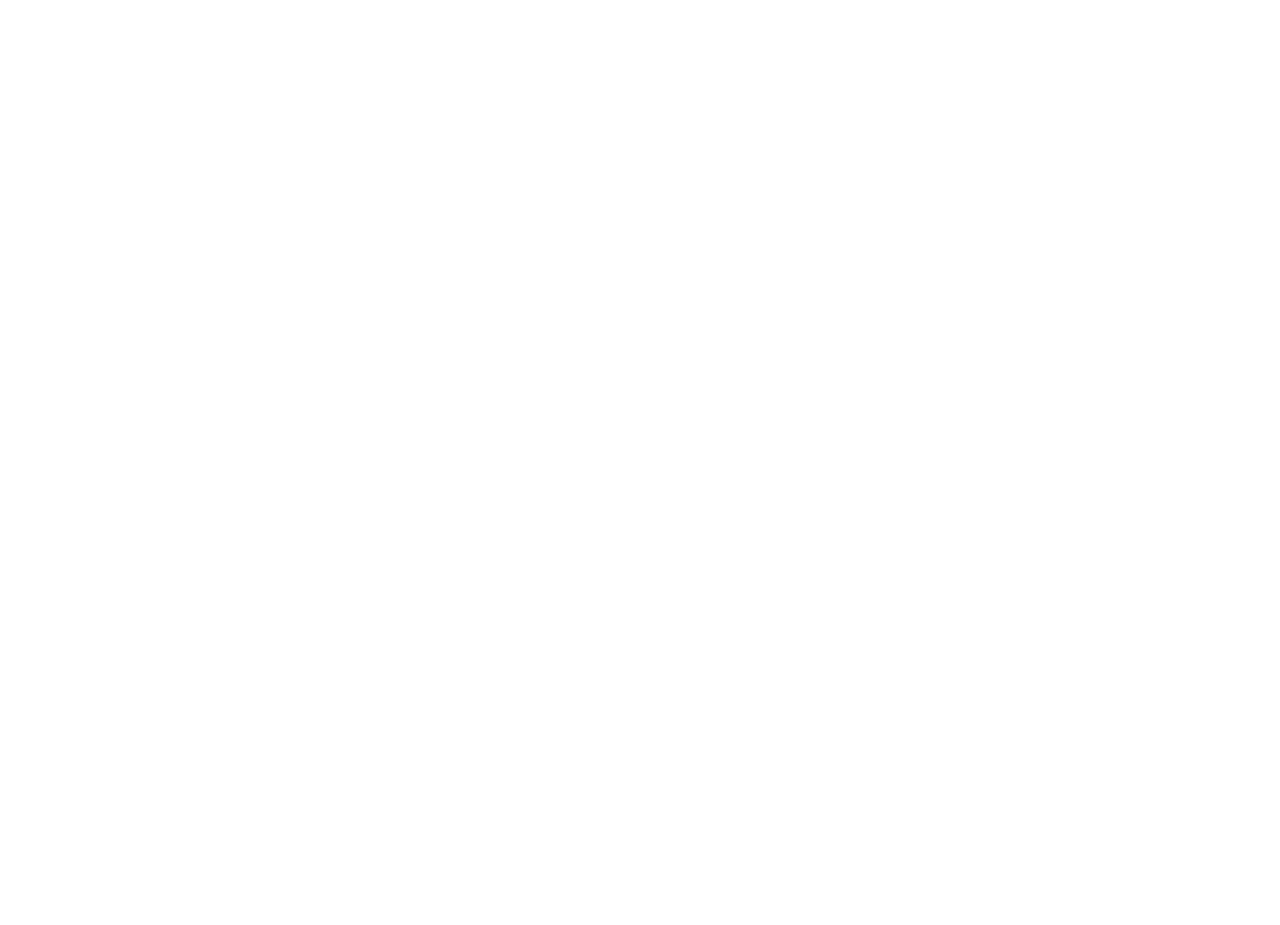
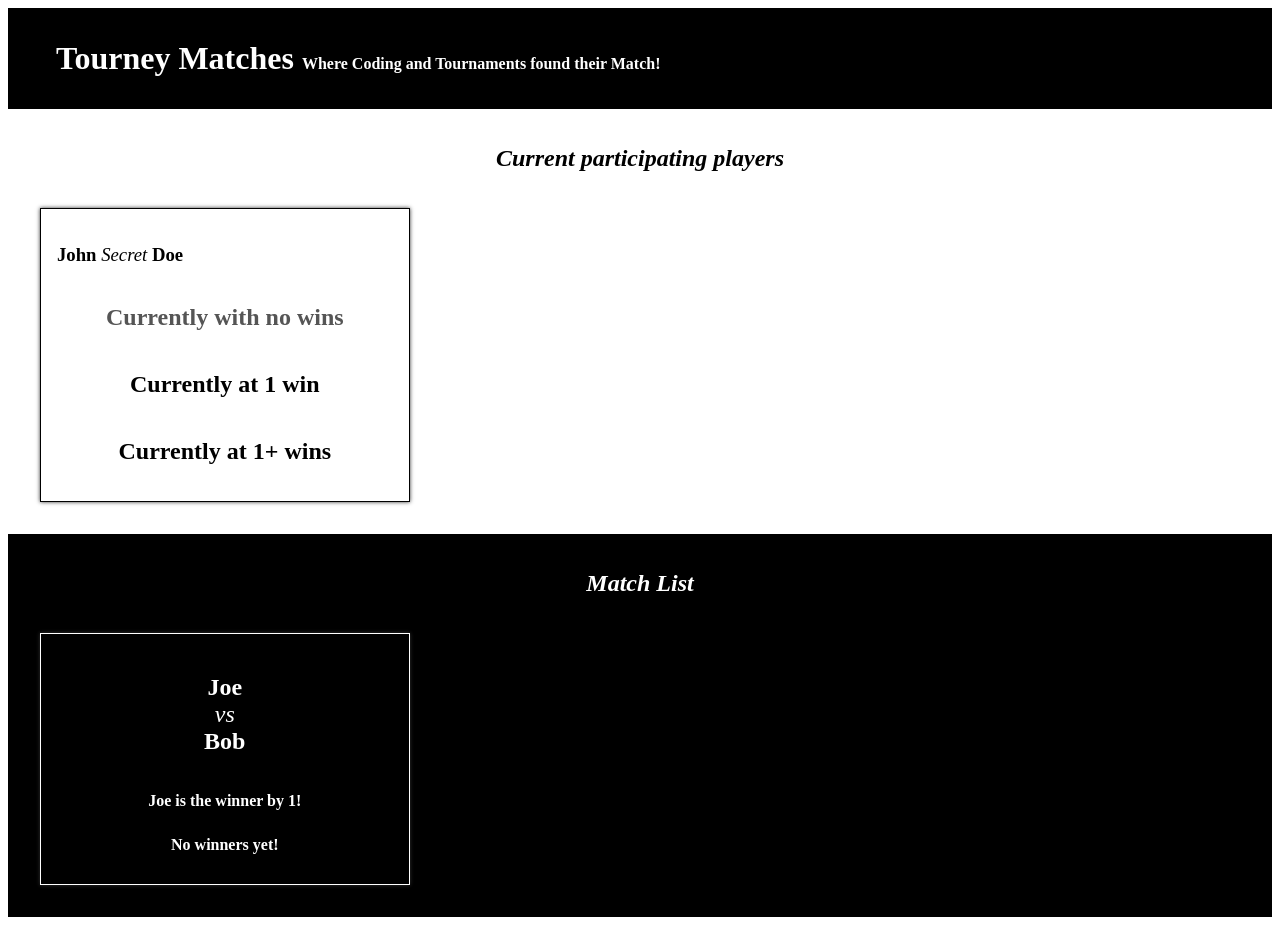
Before and after one commit to kowo0403hk/tourney-matches, a React (Create React App) app: page / in a window 1280 px wide. Before the commit the page ends 800 px from the top, so only its background shows below. Built offline with nearby package versions, Linux system fonts and the light colour scheme.

Commit message:
updated components files and App.js

```diff
--- a/src/App.js
+++ b/src/App.js
@@ -1,12 +1,16 @@
+import './App.css';
 import PlayerList from './components/PlayerList';
-import Player from './components/Player';
 import MatchList from './components/MatchList';
-import Match from './components/Match';
+
 
 function App() {
   return (
     <div className="App">
-
+      <h1>
+        Tourney Matches <span>Where Coding and Tournaments found their Match!</span>
+      </h1>
+      <PlayerList />
+      <MatchList />
     </div>
   );
 }
--- a/src/components/MatchList.js
+++ b/src/components/MatchList.js
@@ -1,8 +1,10 @@
+import Match from './Match';
+
 function MatchList() {
   return (
     <section className='PlayerList MatchList'>
       <h1>Match List</h1>
-      {/* Matches will be shown here */}
+      <Match />
     </section>
   );
 };
--- a/src/components/PlayerList.js
+++ b/src/components/PlayerList.js
@@ -1,8 +1,10 @@
+import Player from './Player';
+
 function PlayerList() {
   return (
     <section className='PlayerList'>
       <h1>Current participating players</h1>
-      {/* {Players will be shown here} */}
+      <Player />
     </section>
   );
 };
```
Also changed, not shown: src/components/Match.js (+8 -3 lines).
